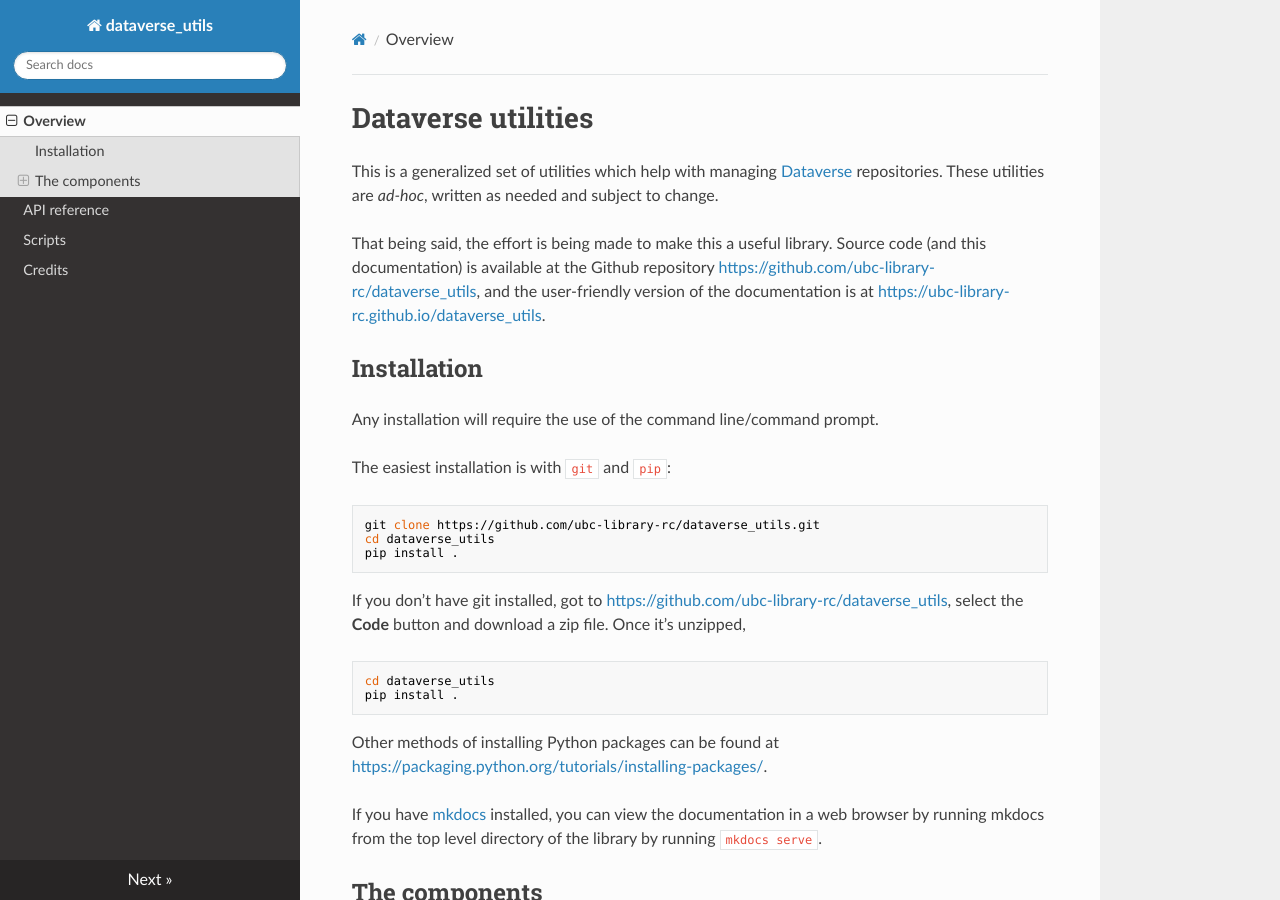
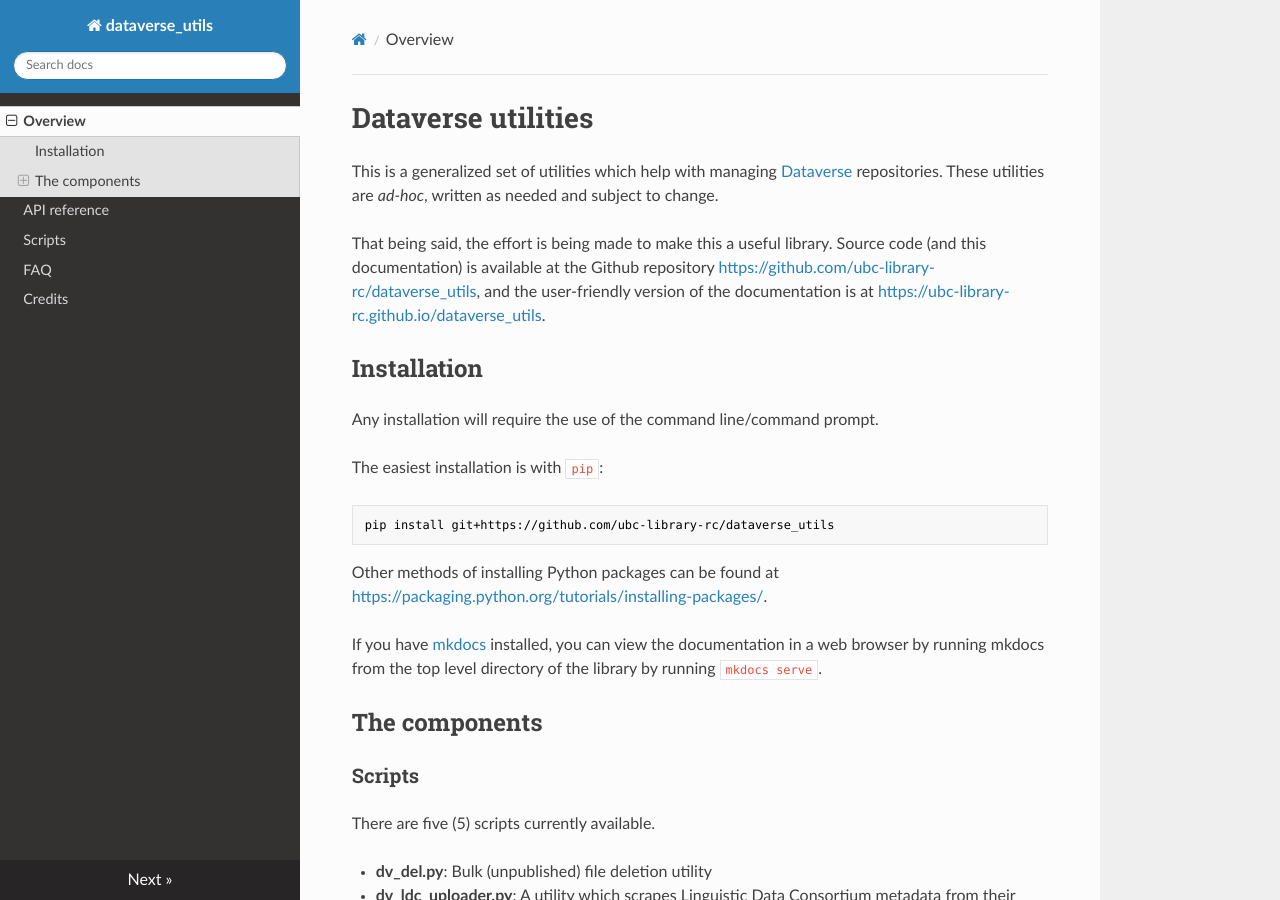
Before and after one commit to ubc-library-rc/dataverse_utils, an MkDocs documentation site: the page built from docs/index.md, in a window 1280 px wide and 900 px high. Built offline with MkDocs 1.6.1, drawn with Linux system fonts in a browser that asks for light colours; nearby versions of some CDN libraries.

Commit message:
Simplified installation via setup.py, new FAQ for Windows

````diff
--- a/docs/index.md
+++ b/docs/index.md
@@ -8,19 +8,10 @@
 
 Any installation will require the use of the command line/command prompt.
 
-The easiest installation is with `git` and `pip`:
+The easiest installation is with `pip`:
 
 ```
-git clone https://github.com/ubc-library-rc/dataverse_utils.git
-cd dataverse_utils
-pip install .
-```
-
-If you don't have git installed, got to <https://github.com/ubc-library-rc/dataverse_utils>, select the **Code** button and download a zip file. Once it's unzipped,
-
-```
-cd dataverse_utils
-pip install .
+pip install git+https://github.com/ubc-library-rc/dataverse_utils
 ```
 
 Other methods of installing Python packages can be found at <https://packaging.python.org/tutorials/installing-packages/>.
--- a/mkdocs.yml
+++ b/mkdocs.yml
@@ -4,6 +4,7 @@
   - Overview: index.md
   - API reference: api_ref.md
   - Scripts: scripts.md
+  - FAQ: faq.md
   - Credits: credits.md
 
 markdown_extensions:
````
Also changed, not shown: docs/faq.md (added, +42 -0 lines), requirements.txt (+14 -4 lines), setup.py (+10 -7 lines).
